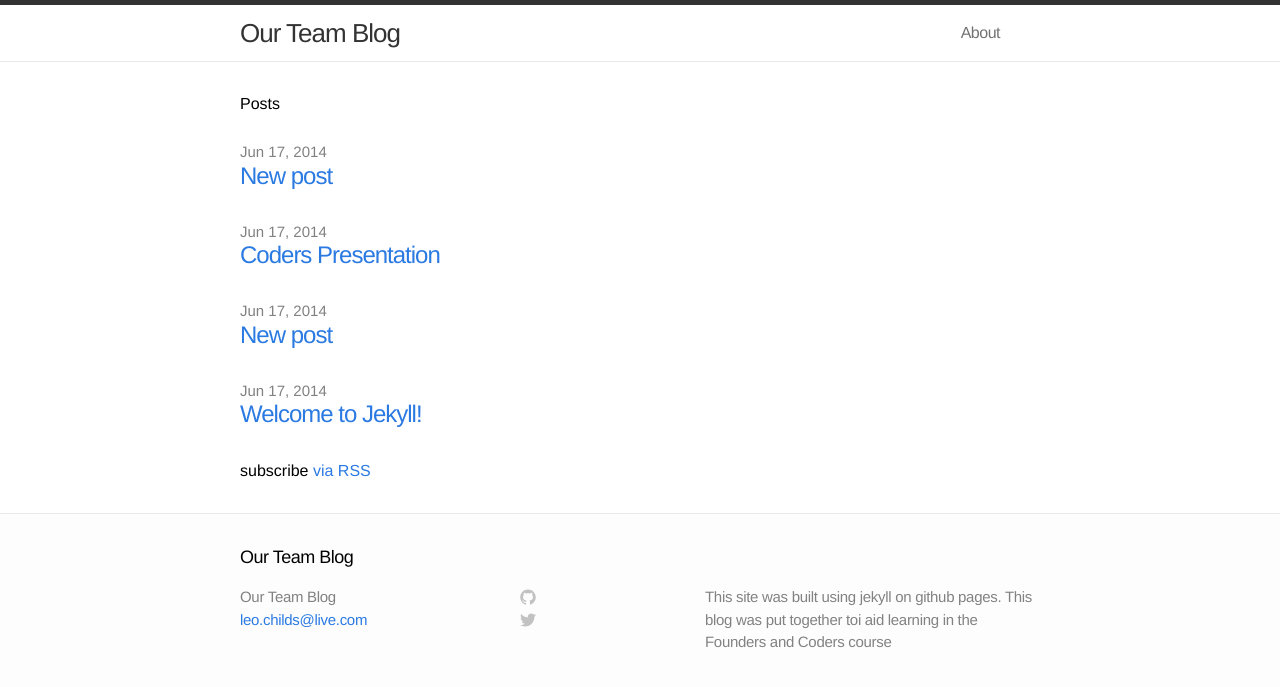
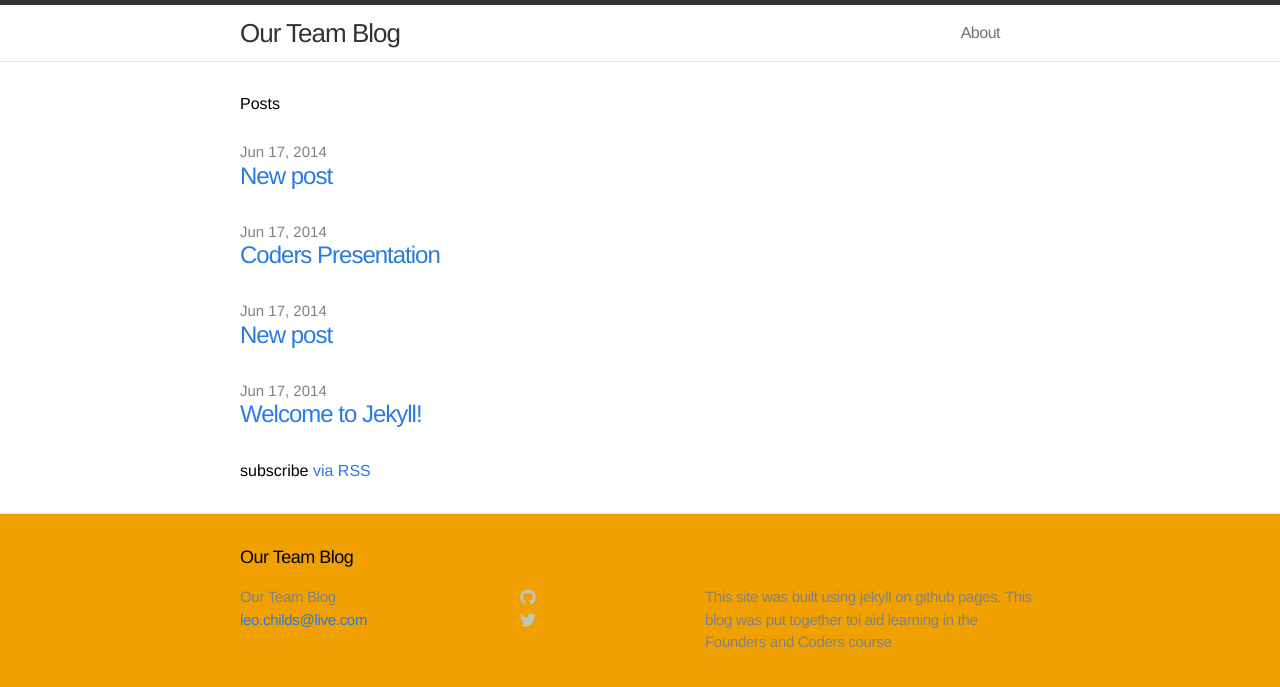
Before and after one commit to leochilds/digitalalchemy, a Jekyll site: the page built from index.html, in a window 1280 px wide. Shown: the top 687 px of the page. Built offline with Jekyll 4.4.1, drawn with Linux system fonts in a browser that asks for light colours.

Commit message:
background color change

```diff
--- a/css/main.css
+++ b/css/main.css
@@ -13,7 +13,7 @@
   font-size: 16px;
   line-height: 1.5;
   font-weight: 300;
-  background-color: #fdfdfd;
+  background-color: rgb(240,160,0);
 }
 
 h1, h2, h3, h4, h5, h6 { font-size: 100%; font-weight: 400; }
```
